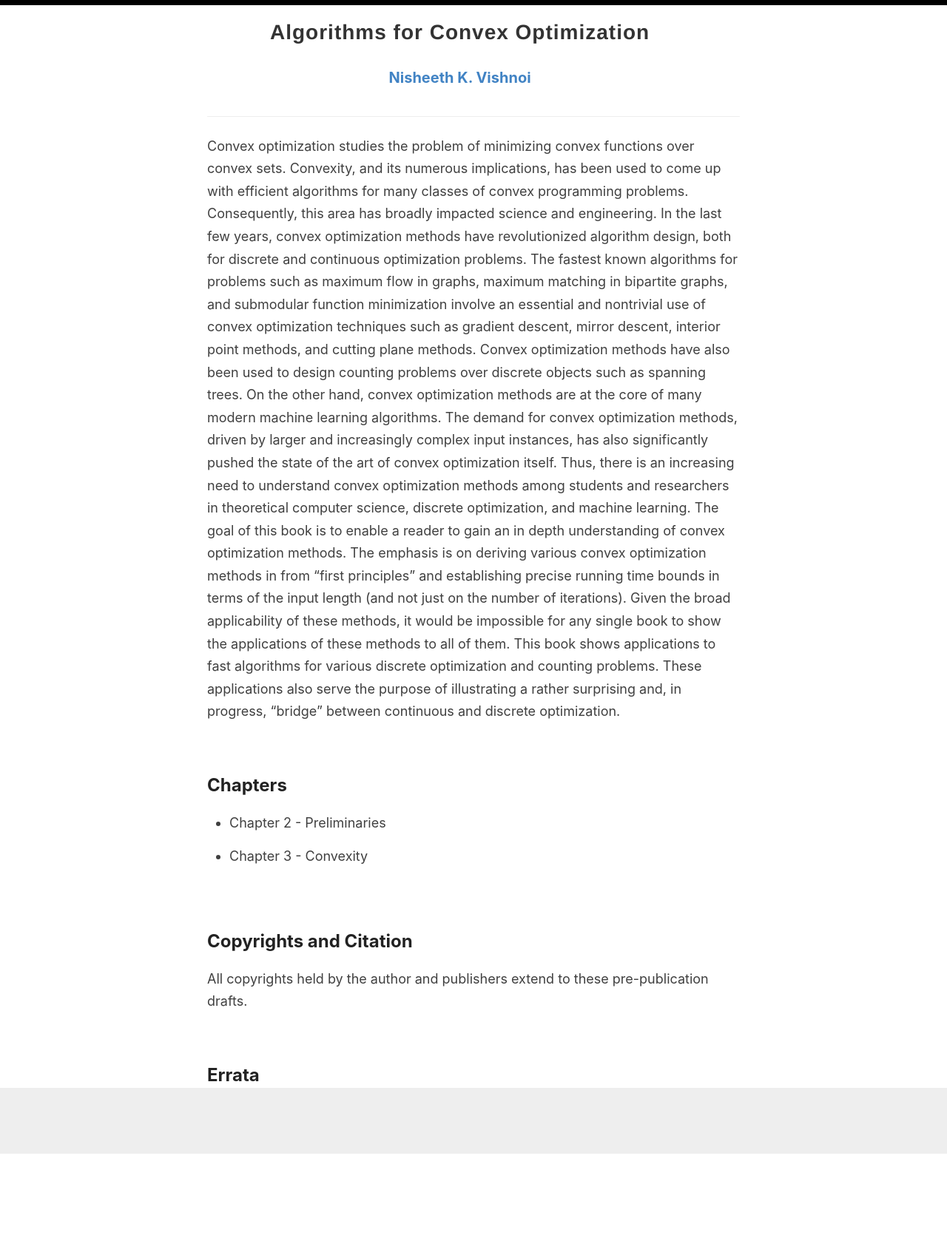
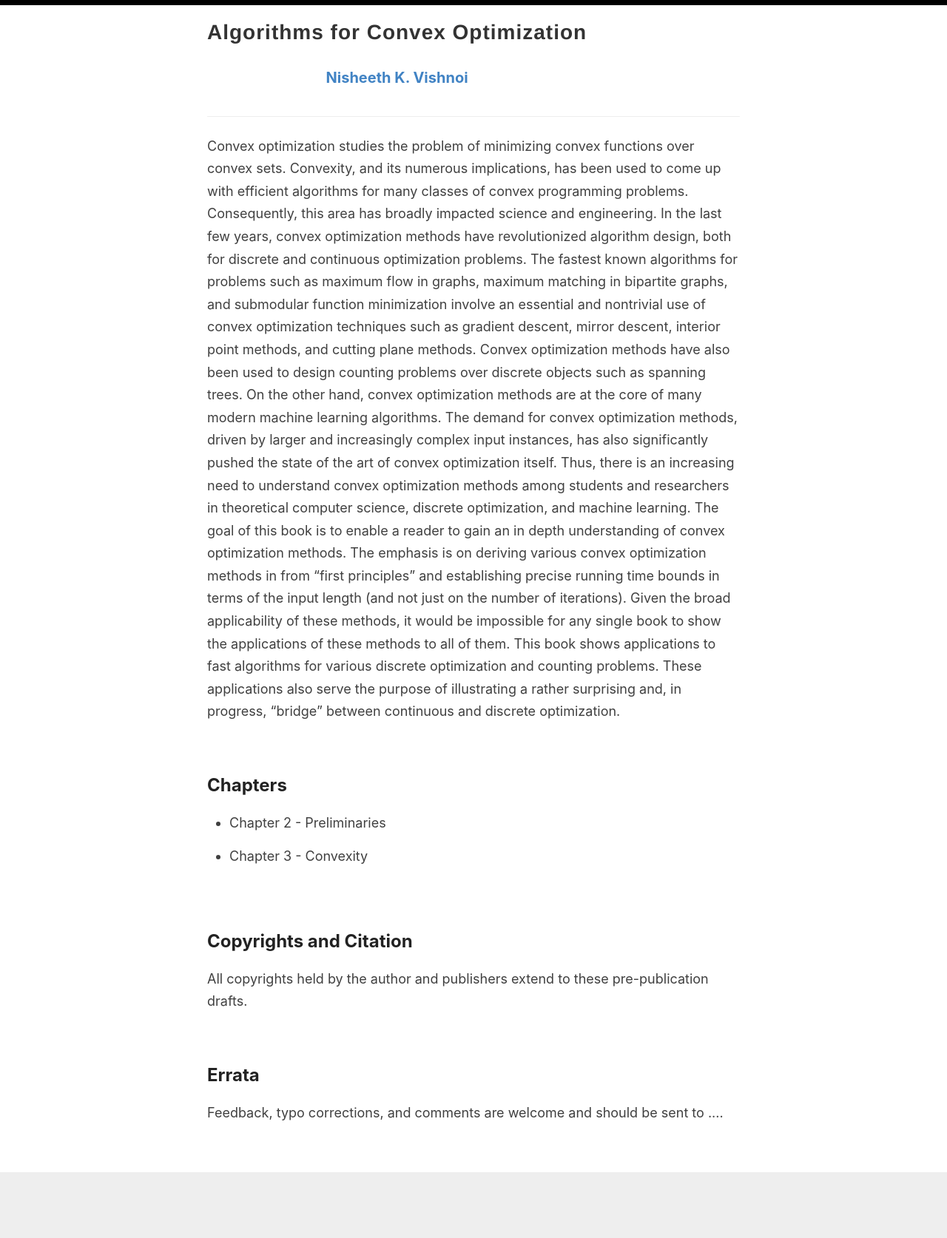
Before and after one commit to convex-optimization/convex-optimization.github.io, a Jekyll site: the page built from index.html, in a window 1280 px wide. Shown: the whole page at 74% size. Built offline with Jekyll 4.4.1, drawn with Linux system fonts in a browser that asks for light colours; the list of posts is cut into pages by our own code; before the commit the page ends 1560 px from its top, so only the background shows below that.

Commit message:
Updated layout

```diff
--- a/_config.yml
+++ b/_config.yml
@@ -10,7 +10,7 @@
 
 
 # URL of your avatar or profile pic (you could use your GitHub profile pic)
-avatar: /images/blank.png
+avatar:
 
 
 author: Nisheeth K. Vishnoi
--- a/_layouts/default.html
+++ b/_layouts/default.html
@@ -19,7 +19,7 @@
       <div class="wrapper-masthead">
         <div class="container">
           <header class="masthead clearfix">
-            <a href="{{ site.baseurl }}/" class="site-avatar"><img src="{{ site.baseurl }}{{ site.avatar }}" alt="{{ site.title }}" /></a>
+            <!-- <a href="{{ site.baseurl }}/" class="site-avatar"><img src="{{ site.baseurl }}{{ site.avatar }}" alt="{{ site.title }}" /></a> -->
 
             <div class="site-info">
               <h1 class="site-name"><a href="{{ site.baseurl }}/"><b>{{ site.name }}</b></a></h1>
@@ -75,7 +75,7 @@
       </div>
 
       <div class="wrapper-main">
-        <div id="main" role="main" class="container">
+        <div id="main" role="main" class="container" style="margin-bottom:3cm;">
           <h2> Errata</h2>
           {{ site.errata }}
         </div>
```
